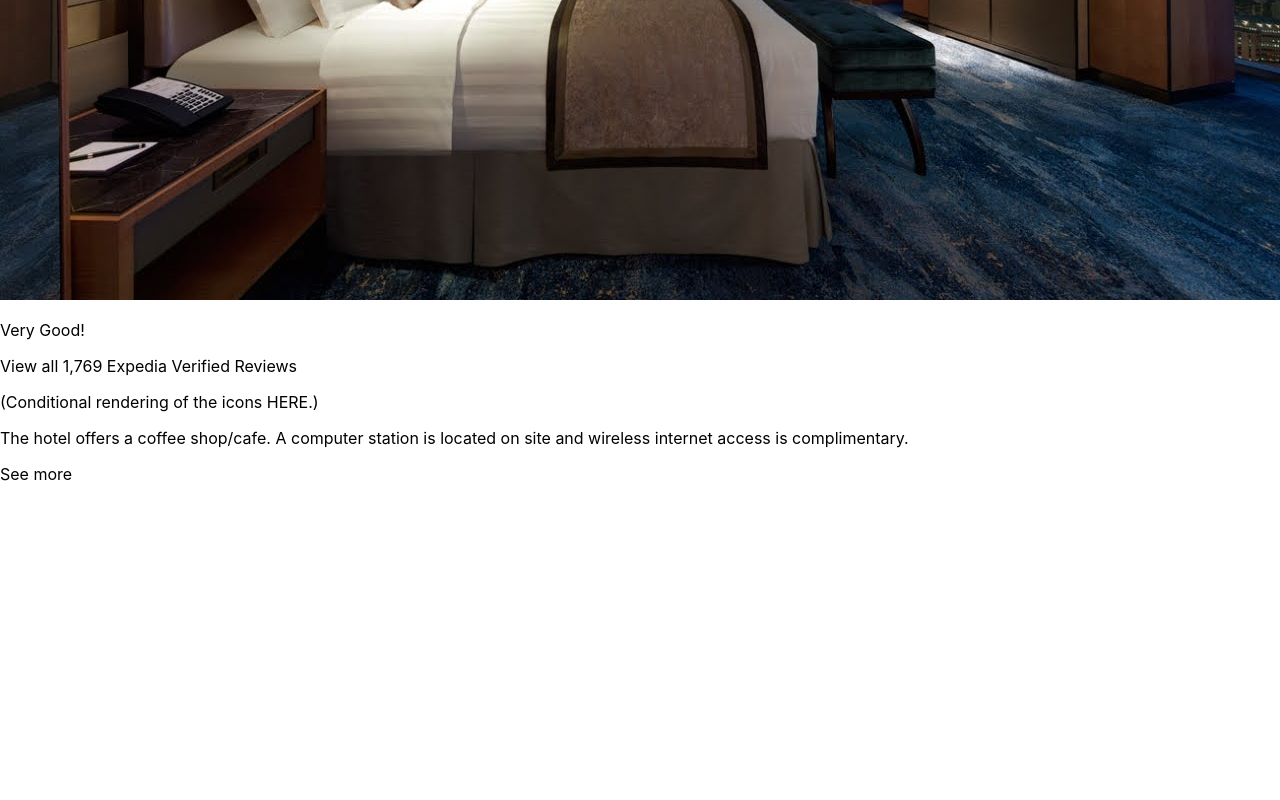
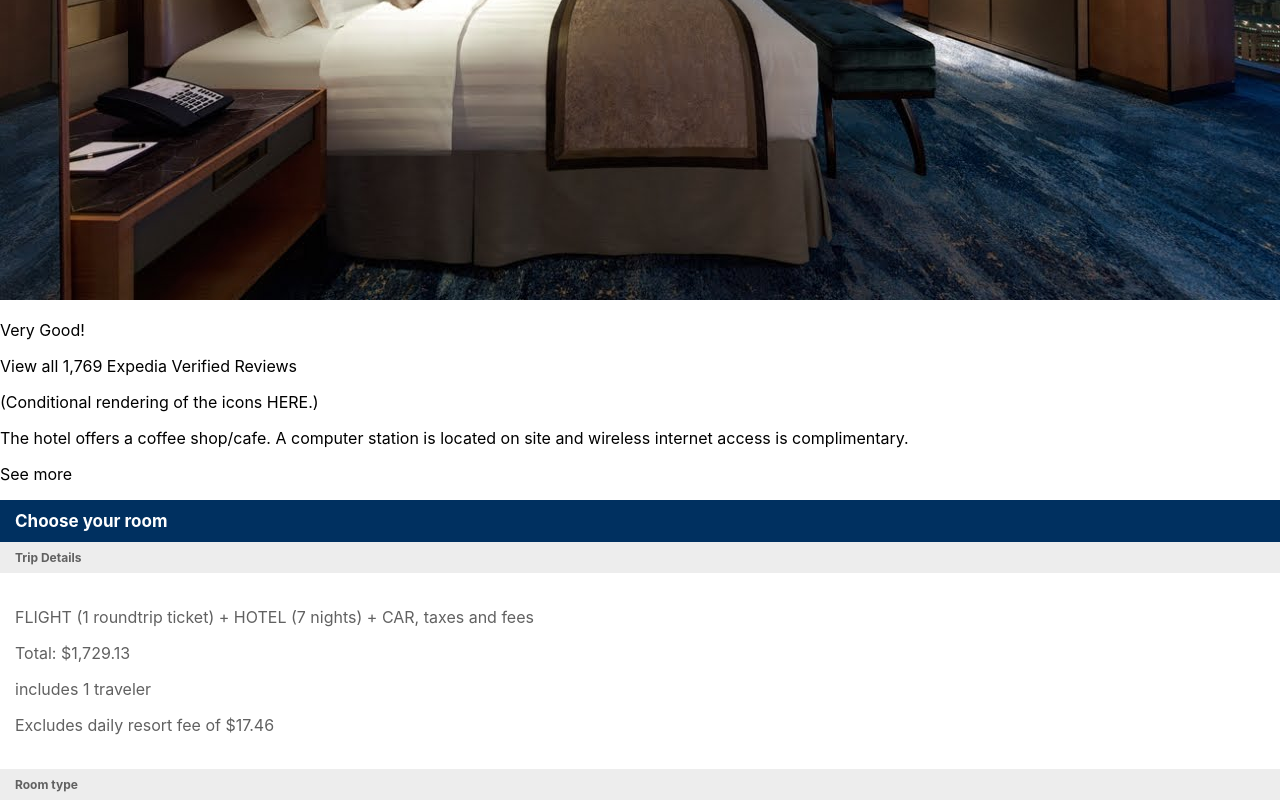
Before and after one commit to jngong/expedia-eco, a React (Create React App) app in the folder client/: page /hotels/1 in a window 1280 px wide. Shown: the part 730-1530 px from the top of the page. Before the commit the page ends 1230 px from the top, so only its background shows below. Built offline with nearby package versions, Linux system fonts and the light colour scheme; no server answers.

Commit message:
created TripDetails component with some styling

```diff
--- a/client/src/Hotel.css
+++ b/client/src/Hotel.css
@@ -1,6 +1,37 @@
+/* ************************************* */
+/** Hotel Styles **/
+/* ************************************* */
+
 
 /* ************************************* */
-/** Room Button Styles **/
+/** TripDetails Styles **/
+/* ************************************* */
+
+.trip-details {
+    color: #616161;
+}
+
+.trip-details-header {
+    background-color: #003060;
+    color: white;
+    font-size: 17px;
+    padding: 11px 15px;
+    font-weight: bold
+}
+
+.trip-details-subheader {
+    background-color: #ededed;
+    font-size: 12px;
+    font-weight: bold;
+    padding: 8px 15px
+}
+
+.trip-details-main {
+    padding: 18px 15px;
+}
+
+/* ************************************* */
+/** RoomButton Styles **/
 /* ************************************* */
 
 /* .room-button {
--- a/client/src/components/hotel-subcomponents/TripDetails.jsx
+++ b/client/src/components/hotel-subcomponents/TripDetails.jsx
@@ -2,8 +2,20 @@ import React from 'react'
 
 const TripDetails = () => {
     return(
-        <div className="">
-
+        <div className="trip-details">
+            <div className="trip-details-header">
+                Choose your room
+            </div>
+            <div className="trip-details-subheader">Trip Details</div>
+            <div className="trip-details-main">
+                <p>FLIGHT (1 roundtrip ticket) + HOTEL (7 nights) + CAR, taxes and fees</p>
+                <div className="trip-details-price">
+                    <p>Total: $1,729.13</p>
+                    <p>includes 1 traveler</p>
+                    <p>Excludes daily resort fee of $17.46</p>
+                </div>
+            </div>
+            <div className="trip-details-subheader">Room type</div>
         </div>
     )
 }
--- a/client/src/components/routes/Hotel.jsx
+++ b/client/src/components/routes/Hotel.jsx
@@ -1,7 +1,7 @@
 import React, { Component } from 'react';
 import axios from 'axios';
-
-
+import RoomButton from '../hotel-subcomponents/RoomButton';
+import TripDetails from '../hotel-subcomponents/TripDetails';
 
 export default class Hotel extends Component {
 
@@ -54,7 +54,8 @@ export default class Hotel extends Component {
                 and wireless internet access is complimentary.</p>
 
                 <p>See more</p>
-
+                <TripDetails />
+                <RoomButton />
             </div>
         )
     }
```
